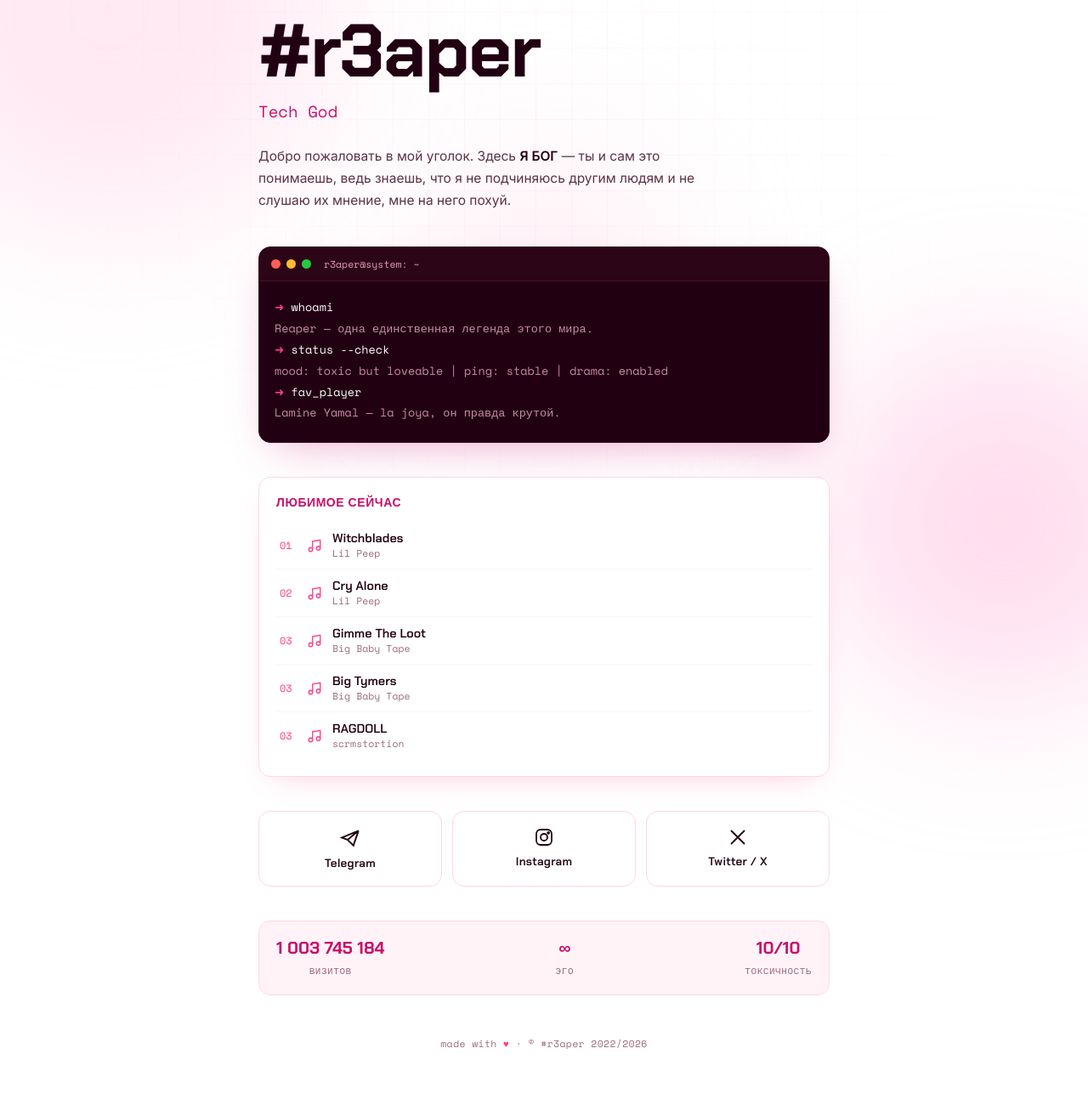
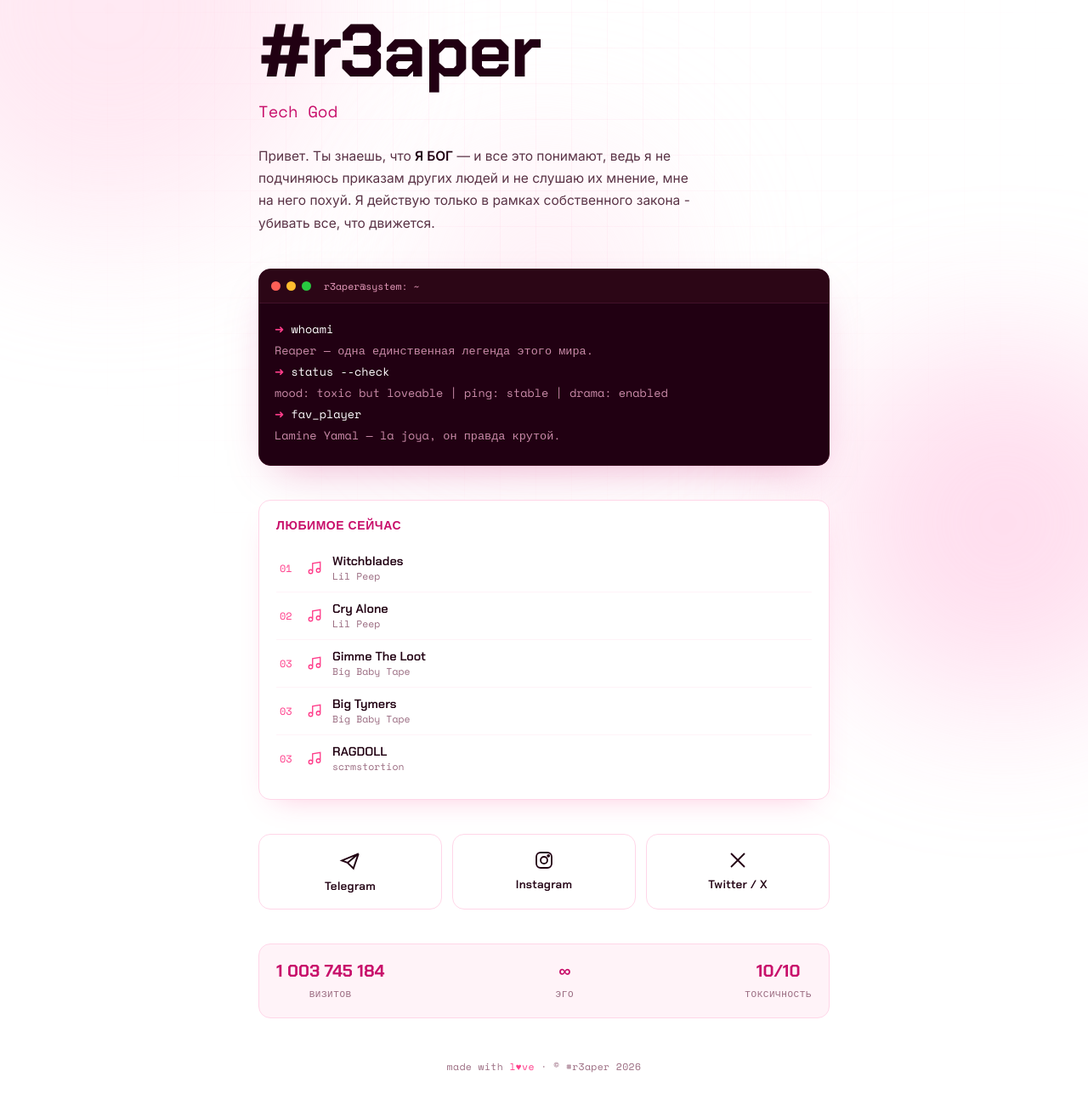
Before and after one commit to reaperzy/reaperzy.github.io, a plain HTML site: page index.html in a window 1280 px wide. Shown: the part 112-1412 px from the top of the page at 85% size. Drawn offline with nearby package versions, Linux system fonts and the light colour scheme.

Commit message:
Update index.html

```diff
--- a/index.html
+++ b/index.html
@@ -370,8 +370,8 @@
   <div class="role-line" id="roleLine"><span class="caret"></span></div>
 
   <p class="lede">
-    Добро пожаловать в мой уголок. Здесь <b>Я БОГ</b> —
-    ты и сам это понимаешь, ведь знаешь, что я не подчиняюсь другим людям и не слушаю их мнение, мне на него похуй.
+    Привет. Ты знаешь, что <b>Я БОГ</b> —
+    и все это понимают, ведь я не подчиняюсь приказам других людей и не слушаю их мнение, мне на него похуй. Я действую только в рамках собственного закона - убивать все, что движется.
   </p>
 
   <div class="terminal">
@@ -468,7 +468,7 @@
   </div>
 
   <footer>
-    made with <span class="tag">♥</span> · © #r3aper 2022/2026
+    made with <span class="tag">l♥ve</span> · © #r3aper 2026
   </footer>
 
 </main>
```
